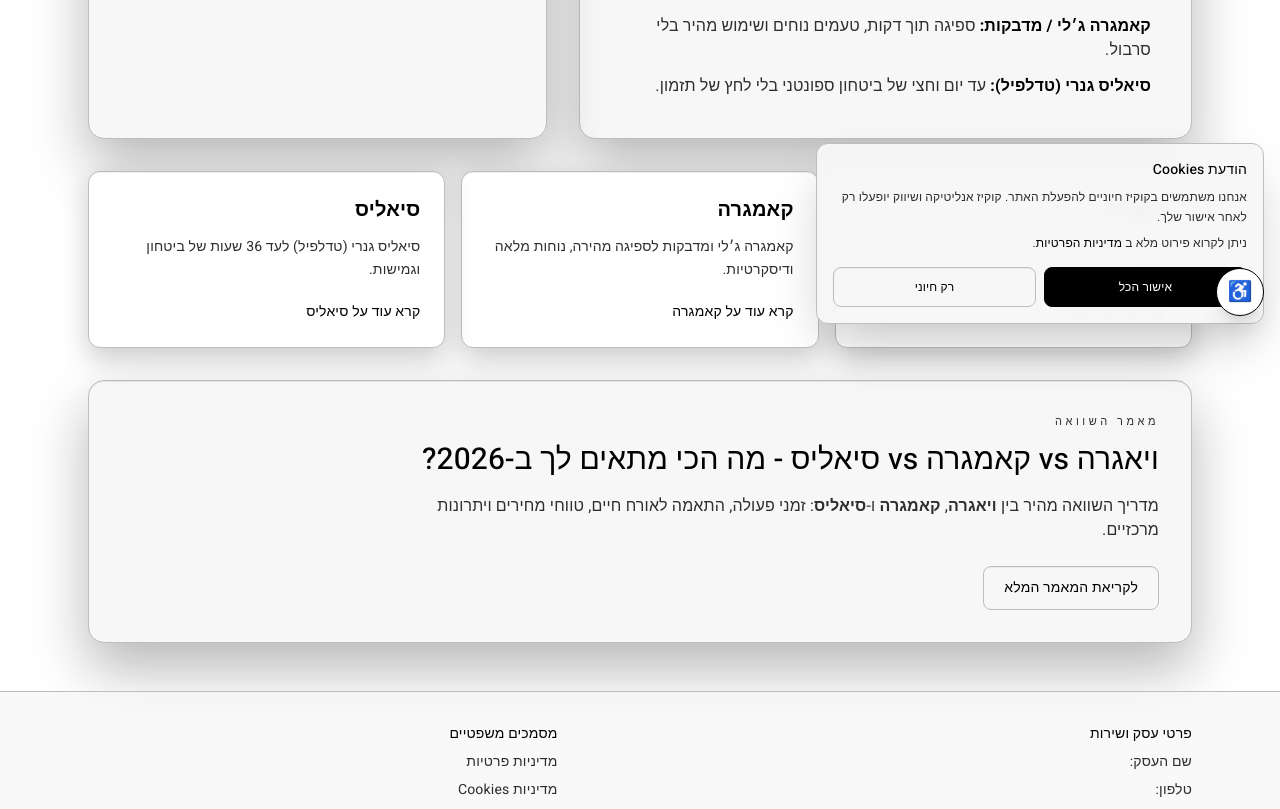
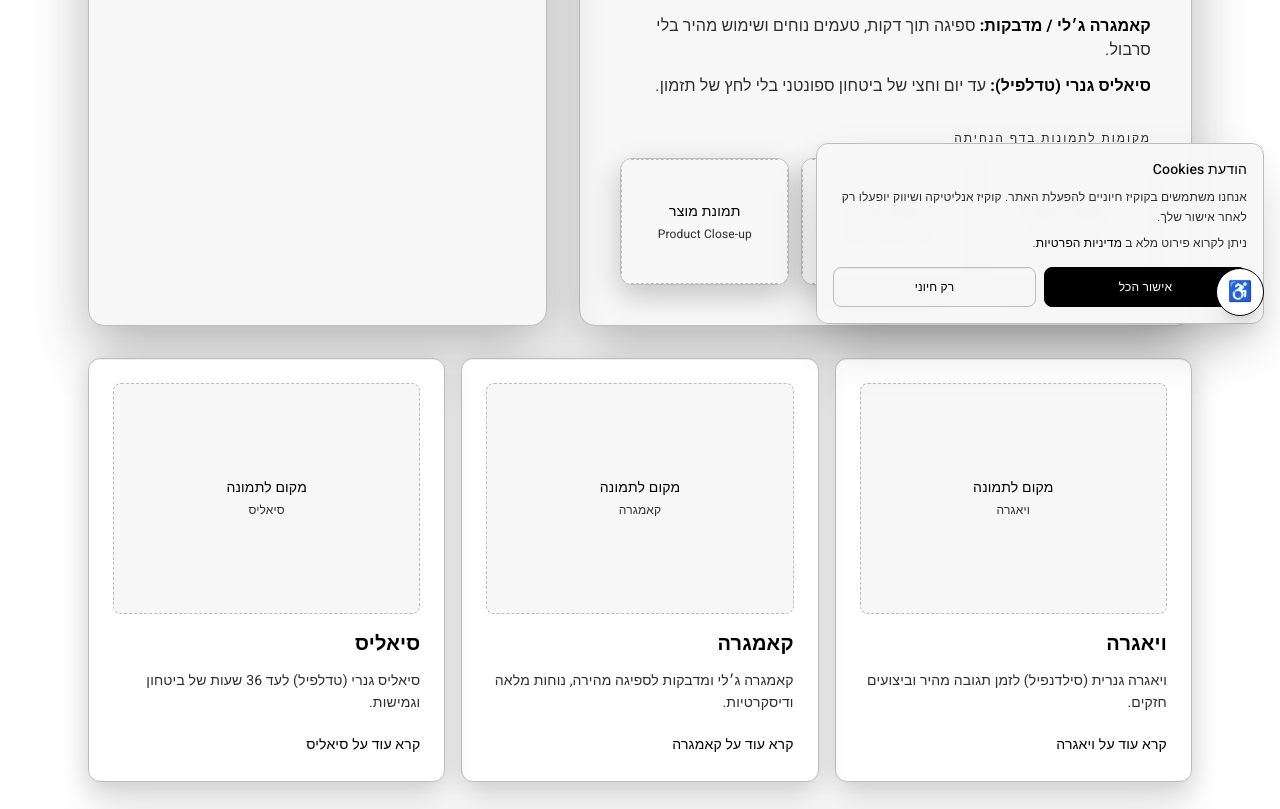
Before and after one commit to matemati0/club47s, a Next.js app: page / in a window 1280 px wide. Shown: the part 460-1269 px from the top of the page. Built offline with nearby package versions, Linux system fonts and the light colour scheme; no server answers.

Commit message:
feat(landing): add public image placeholder slots

```diff
--- a/components/PublicLanding.tsx
+++ b/components/PublicLanding.tsx
@@ -18,6 +18,24 @@
     title: "סיאליס",
     description: "סיאליס גנרי (טדלפיל) לעד 36 שעות של ביטחון וגמישות.",
     href: "/cialis"
+  }
+];
+
+const landingImageSlots = [
+  {
+    id: "hero-main",
+    title: "תמונה ראשית",
+    subtitle: "Hero Image"
+  },
+  {
+    id: "hero-secondary",
+    title: "תמונת אווירה",
+    subtitle: "Lifestyle Image"
+  },
+  {
+    id: "hero-product",
+    title: "תמונת מוצר",
+    subtitle: "Product Close-up"
   }
 ];
 
@@ -93,6 +111,26 @@
               ביטחון ספונטני בלי לחץ של תזמון.
             </li>
           </ul>
+
+          <div className="mt-8">
+            <p className="text-xs tracking-[0.16em] text-club-lightGray">מקומות לתמונות בדף הנחיתה</p>
+            <div className="mt-3 grid gap-3 sm:grid-cols-3">
+              {landingImageSlots.map((slot) => (
+                <figure
+                  key={slot.id}
+                  data-slot={slot.id}
+                  className="club-card overflow-hidden"
+                >
+                  <div className="flex aspect-[4/3] items-center justify-center border border-dashed border-club-darkGray bg-club-panel text-center">
+                    <div>
+                      <p className="text-sm font-medium text-club-white">{slot.title}</p>
+                      <p className="mt-1 text-xs text-club-lightGray">{slot.subtitle}</p>
+                    </div>
+                  </div>
+                </figure>
+              ))}
+            </div>
+          </div>
         </article>
 
         <section className="club-panel animate-fade p-8 sm:p-10">
@@ -134,6 +172,15 @@
       <section className="mt-8 grid gap-4 sm:grid-cols-3">
         {productHighlights.map((item) => (
           <article key={item.title} className="club-card p-5 sm:p-6">
+            <div
+              data-slot={`card-image-${item.href.replace("/", "")}`}
+              className="mb-4 flex aspect-[4/3] items-center justify-center rounded-lg border border-dashed border-club-darkGray bg-club-panel text-center"
+            >
+              <div>
+                <p className="text-sm font-medium text-club-white">מקום לתמונה</p>
+                <p className="mt-1 text-xs text-club-lightGray">{item.title}</p>
+              </div>
+            </div>
             <h2 className="text-xl font-medium text-club-white">
               <strong>{item.title}</strong>
             </h2>
```
